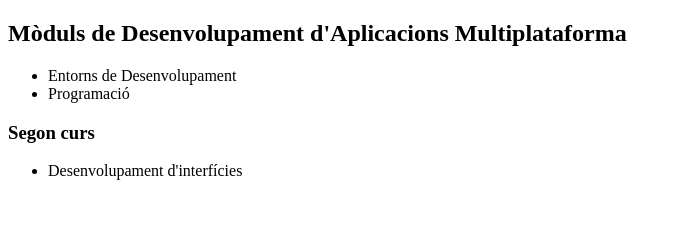
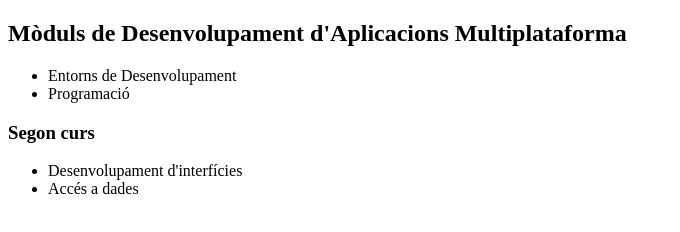
Before and after one commit to juanmirb11/actividad3-entornos, a plain HTML site: page moduls/public_html/index.html in a window 1280 px wide. Shown: the whole page, without its empty margins (0-680 px from the left). Drawn offline with Linux system fonts and the light colour scheme.

Commit message:
Afegisc un quart mòdul.

```diff
--- a/moduls/public_html/index.html
+++ b/moduls/public_html/index.html
@@ -14,6 +14,7 @@
 	<h3>Segon curs</h3>
 	<ul>
 	    <li>Desenvolupament d'interfícies</li>
+            <li>Accés a dades</li>
 	</ul>
     </body>
 </html>
```
